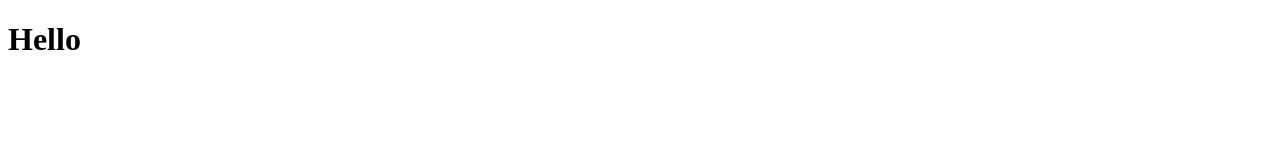
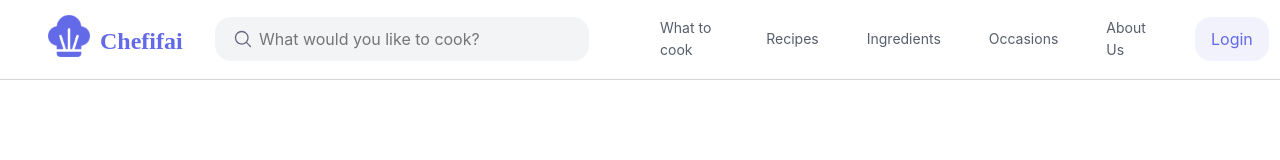
Before and after one commit to ngocphap1204/homePage, a plain HTML site: page index.html in a window 1280 px wide. Drawn offline with Linux system fonts and the light colour scheme.

Commit message:
header homepage

```diff
--- a/assets/styles.css
+++ b/assets/styles.css
@@ -0,0 +1,134 @@
+* {
+  padding: 0;
+  margin: 0;
+  box-sizing: border-box;
+}
+.container1 {
+  position: absolute;
+  display: flex;
+  top: -1px;
+  left: 0px;
+  width: 100%;
+  height: 80px;
+  background: #ffffffff;
+  border-radius: 0px;
+  box-shadow: 0px 0px 1px;
+}
+.header-image {
+  #image-chef {
+    top: 20%;
+    left: 48px;
+    width: 20px;
+    position: absolute;
+    width: 42px;
+    height: 42px;
+    border-radius: 0px;
+    display: flex;
+  }
+  #image-test {
+    position: absolute;
+    top: 30%;
+    left: 100px;
+    font-size: 24px;
+    line-height: 36px;
+    font-weight: 700;
+    color: #636ae8ff;
+  }
+}
+.seacrh {
+  position: absolute;
+  top: 18px;
+  left: 215px;
+  opacity: 1;
+  #Search-icon {
+    position: absolute;
+    top: 12px;
+    right: 336px;
+    width: 20px;
+    height: 20px;
+    fill: #171a1fff;
+  }
+  #search-input {
+    width: 374px;
+    height: 44px;
+    padding-left: 44px;
+    padding-right: 16px;
+    font-family: Inter;
+    font-size: 16px;
+    line-height: 26px;
+    font-weight: 400;
+    background: #f3f4f6ff; /* neutral-200 */
+    border-radius: 16px; /* border-xl */
+    border-width: 0px;
+    outline: none;
+  }
+}
+.heder-menu {
+}
+.header-list {
+  position: absolute;
+  top: 6px;
+  left: 636px;
+  width: 535px;
+  height: 68px;
+  display: flex;
+  align-items: center;
+  font-family: Inter; /* Body */
+  font-size: 14px;
+  line-height: 22px;
+  font-weight: 400;
+  opacity: 1;
+}
+.list-items {
+  padding: 23px 24px;
+  display: flex;
+  align-items: center;
+  justify-content: center;
+  color: #565e6cff;
+}
+input[type="submit"] {
+  position: absolute;
+  top: 18px;
+  left: 1195px;
+  height: 44px;
+  padding: 0 16px;
+  display: flex;
+  align-items: center;
+  justify-content: center;
+  font-family: Inter;
+  font-size: 16px;
+  line-height: 26px;
+  font-weight: 400;
+  color: #636ae8ff;
+  background: #f2f2fdff;
+  opacity: 1;
+  border: none;
+  border-radius: 16px; /
+}
+input[type="submit"]:hover {
+  color: #636ae8ff;
+  background: #e0e1faff;
+}
+input[type="subscribe"] {
+  position: absolute;
+  top: 18px;
+  left: 1281px;
+  height: 44px;
+  padding: 0 16px;
+  display: flex;
+  align-items: center;
+  justify-content: center;
+  font-family: Inter;
+  font-size: 16px;
+  line-height: 26px;
+  font-weight: 400;
+  color: #ffffffff;
+  background: #636ae8ff;
+  opacity: 1;
+  border: none;
+  border-radius: 16px;
+}
+input[type="subscribe"]:hover {
+  color: #ffffffff;
+  background: #4850e4ff;
+}
--- a/index.html
+++ b/index.html
@@ -1,12 +1,58 @@
-<!DOCTYPE html>
+<!DOCTYPE htimageml>
 <html lang="en">
 <head>
     <meta charset="UTF-8">
     <meta name="viewport" content="width=device-width, initial-scale=1.0">
     <title>Document</title>
-    <link rel="stylesheet" href="./assets/styles.css">
+    <link rel="stylesheet" href="assets/styles.css">
 </head>
 <body>
-    <h1>Hello</h1>
+    <header>
+        <div class="container1">
+
+            <div class="header-image">
+                <img id="image-chef" src="assets/IMG/Image 7.png" alt="">
+                <p id="image-test">Chefifai</p>
+            </div>
+
+            <div class="seacrh">
+                <input
+                    type="text"
+                    id="search-input"
+                    placeholder="What would you like to cook?">
+                    <img
+                    id="Search-icon"
+                    src="assets/ICON/phosphor-left-icon.svg" alt="">
+            </div>
+
+            <div class="header-menu">
+                <ul class="header-list">
+                    <li class="list-items">
+                        What to cook
+                    </li>
+                    <li class="list-items">
+                        Recipes
+                    </li>
+                    <li class="list-items">
+                        Ingredients
+                    </li>
+                    <li class="list-items">
+                        Occasions
+                    </li>
+                    <li class="list-items">
+                        About Us
+                    </li>
+                </ul>
+            </div>
+
+            <div class="login-subscribe">
+                <input type="submit" value="Login" />
+                <input type="subscribe" value="subscribe">
+            </div>
+        </div>
+    </header>
+    <footer>
+
+    </footer>
 </body>
 </html>
```
Also changed, not shown: assets/ICON/phosphor-left-icon.svg (added), assets/IMG/Image 7.png (added).
